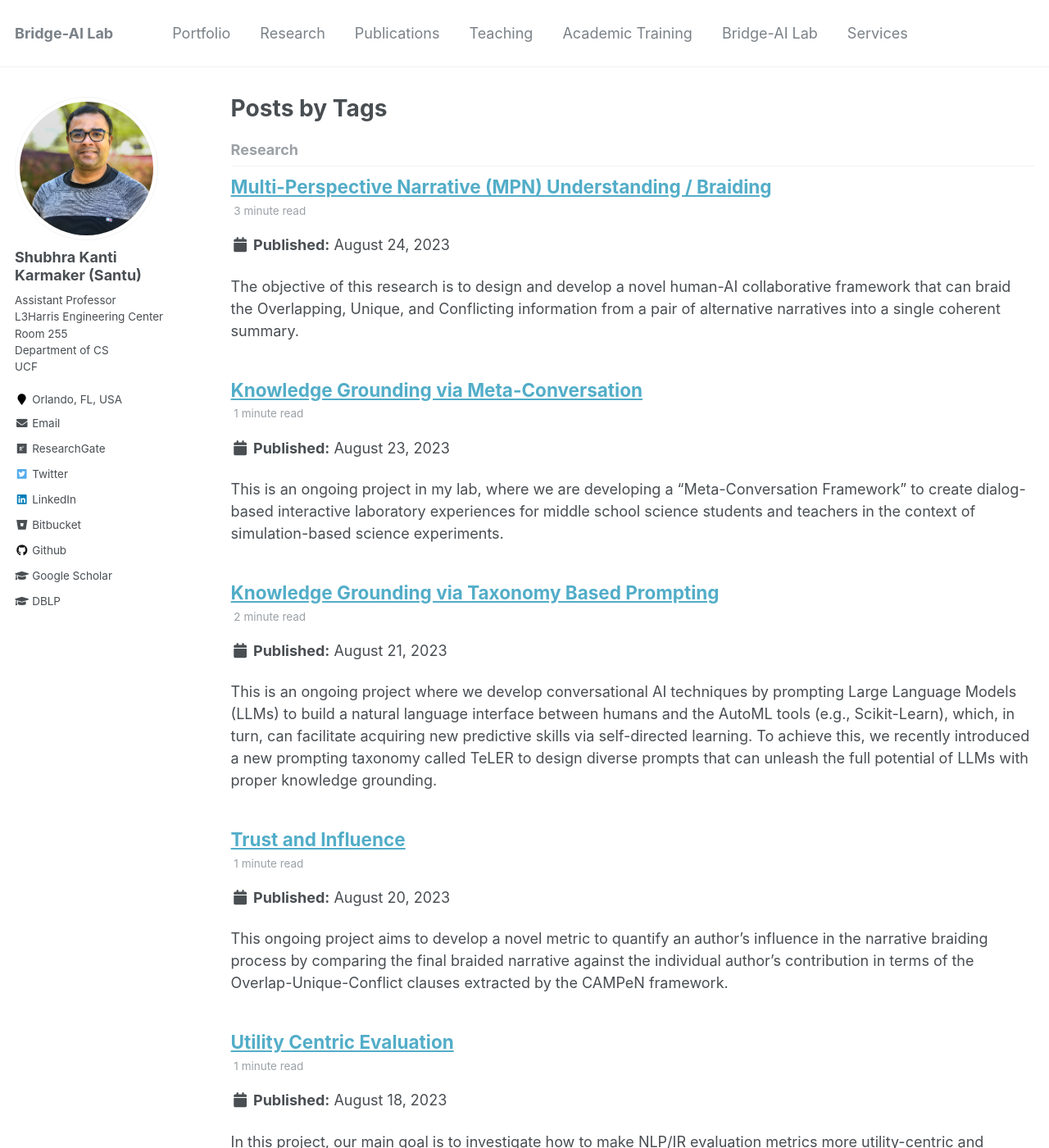
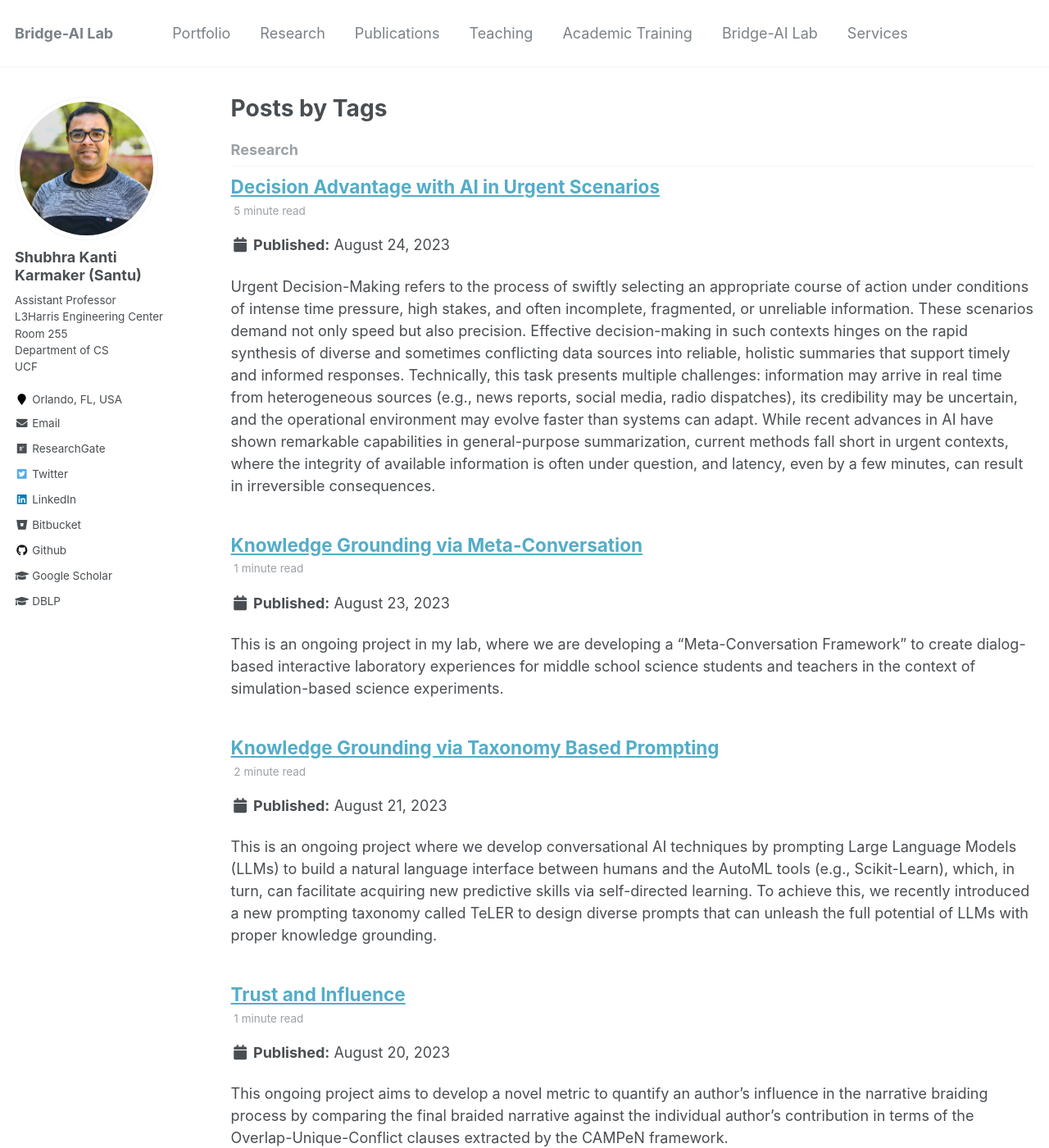
Before and after one commit to karmake2/karmake2.github.io, a Jekyll site: the page built from _pages/tag-archive.html, in a window 1280 px wide and 1400 px high. Shown: the whole window at 82% size. Built offline with Jekyll 4.4.1, drawn with Linux system fonts in a browser that asks for light colours; some of the changed text lies outside the part shown.

Commit message:
Update 2023-08-24-Narrative.md

```diff
--- a/_posts/2023-08-24-Narrative.md
+++ b/_posts/2023-08-24-Narrative.md
@@ -1,5 +1,5 @@
 ---
-title: 'Multi-Perspective Narrative (MPN) Understanding / Braiding'
+title: 'Decision Advantage with AI in Urgent Scenarios'
 date: 2023-08-24
 permalink: /posts/2023/08/CAMPeN/
 tags:
@@ -7,42 +7,43 @@ tags:
   - Vision
 ---
 
-The objective of this research is to design and develop a novel human-AI collaborative framework that can braid the Overlapping, Unique, and Conflicting information from a pair of alternative narratives into a single coherent summary.
+Urgent Decision-Making refers to the process of swiftly selecting an appropriate course of action under conditions of intense time pressure, high stakes, and often incomplete, fragmented, or unreliable information. These scenarios demand not only speed but also precision. Effective decision-making in such contexts hinges on the rapid synthesis of diverse and sometimes conflicting data sources into reliable, holistic summaries that support timely and informed responses. Technically, this task presents multiple challenges: information may arrive in real time from heterogeneous sources (e.g., news reports, social media, radio dispatches), its credibility may be uncertain, and the operational environment may evolve faster than systems can adapt. While recent advances in AI have shown remarkable capabilities in general-purpose summarization, current methods fall short in urgent contexts, where the integrity of available information is often under question, and latency, even by a few minutes, can result in irreversible consequences.
+
+To address these limitations, our group is currently focusing on the following two core research problems.
+
+
+Rapid Summarization in Urgent Scenarios
+======
+Imagine Florida’s Gulf Coast bracing for the impact of a powerful Category 5 hurricane rapidly approaching the shore. At Clearwater Bay’s Emergency Operations Center, Sheriff Maria Alvarez is mobilizing her team for an urgent response. As preparations unfold, a sequence of escalating events occurs as follows:
+
+<center>
+  <div style='display: flex; justify-content: center;'><img src='/images/Rapid.png' alt='Image not Loading' style='height:450px;' align='middle'></div><br>
+</center>
+<br>
+
+- [6:30 PM] As she listens to the news on TV, the anchor reports, “The hurricane has intensified to 165
+mph and is expected to make landfall two hours ahead of schedule”.
+- [6:35 PM] Social media is exploded with frantic posts: “Flooding at Clearwater Marina!”; “Trapped in
+Cedar Pines Retirement Home!”; “We’re stuck-no buses moving!”.
+- [6:46 PM] Maria’s deputy Jim radios in: “A school bus carrying 26 children is stranded near marina”.
+- [6:47 PM] Sheriff Maria Alvarez looks through the window, and all she sees is a dark blue sky.
+- [6:48 PM] A 911 call from an unidentified source reports that several seniors at the retirement home are
+refusing to evacuate as floodwaters rapidly climb.
+[6:52 PM] The National Weather Service issues a dire alert: “Evacuate immediately. Bridge expected to
+close within 40 minutes”.
+
+Now, imagine Maria, who is tasked with swiftly selecting an appropriate course of action under conditions of time pressure, high stakes, and incomplete or fragmented information, including unverified information. Things can quickly become intractable as a continuous influx of new information is received and the situation changes rapidly. This type of high-stakes, time-sensitive scenario exemplifies what is known as Urgent Decision-Making—the process of rapidly identifying and executing the most appropriate course of action despite limited, unreliable, or evolving information. Such scenarios are common during crises like natural disasters, public health emergencies, and security threats, and have historically resulted in significant loss of life and economic damage in the USA. In fact, multiple U.S. federal agencies estimate that inadequate urgent responses continue to cost the nation between <b>$500 billion</b> and <b>$1.5 trillion</b> annually, with each minute of faster action having the potential to save over <b>149,000 lives</b> and prevent billions in losses. This project is focused on addressing these challenges by establishing the first comprehensive computational framework for <b>Rapid Synthesis of Reliable Holistic Summaries</b>.
+
+
+Holistic Situational Awareness with Multi-Perspective Narrative Understanding (Funded by AFOSR)
+======
+Multi-Perspective Narratives (MPNs) are ubiquitous and very useful for verifying information from different alternative narratives, and thus, MPNs facilitate more informed decisions by providing a concise overall picture of the current situation. Despite great progress in the area of natural language processing (NLP), computers are still far from being able to analyze multi-perspective narratives accurately; addressing this limitation is the focus of this project.
+
+In this ongoing project, we are developing a novel human-AI collaborative framework called CAMPeN ("Collaborative Analytics of Multi-Perspective Narratives''), where the AI, given multiple alternative narratives as input, first extracts a set of candidate clauses w.r.t. the Overlap-Unique-Conflict criteria, separately, in a zero-shot fashion. Next, the human actively verifies clauses that were labeled with low confidence by the AI. Finally, the machine braids the high-confidence/verified clauses to construct the ultimate Overlap-Unique-Conflict style summary, which will be presented to the user. The major benefits of the proposed framework are two-fold: 1) it enables domain experts in fields other than machine learning/NLP (e.g., a military general) to quickly dig out/verify interesting hypotheses from multiple alternative narratives/descriptions without worrying about the underlying computational techniques and thus, democratizes AI, and 2) it can quickly verify facts and claims about real-world events by analyzing alternative narratives and braid them into a single narrative with a higher degree of Information Assurance.
 
 <center>
   <div style='display: flex; justify-content: center;'><img src='/images/CAMPeN.png' alt='Image not Loading' style='height:450px;' align='middle'></div><br>
 </center>
 <br>
 
-
-Overview of Project CAMPeN
-======
-Multi-Perspective Narratives (MPNs) are ubiquitous and very useful for verifying information from different alternative narratives, and thus, MPNs facilitate more informed decisions by providing a concise overall picture of the current situation. Despite great progress in the area of natural language processing (NLP), computers are still far from being able to analyze multi-perspective narratives accurately; addressing this limitation is the focus of this project.
-
-In this ongoing project, we are developing a novel human-AI collaborative framework called CAMPeN (``Collaborative Analytics of Multi-Perspective Narratives''), where the AI, given multiple alternative narratives as input, first extracts a set of candidate clauses w.r.t. the Overlap-Unique-Conflict criteria, separately, in a zero-shot fashion. Next, the human actively verifies clauses that were labeled with low confidence by the AI. Finally, the machine braids the high-confidence/verified clauses to construct the ultimate Overlap-Unique-Conflict style summary, which will be presented to the user. The major benefits of the proposed framework are two-fold: 1) it enables domain experts in fields other than machine learning/NLP (e.g., a military general) to quickly dig out/verify interesting hypotheses from multiple alternative narratives/descriptions without worrying about the underlying computational techniques and thus, democratizes AI, and 2) it can quickly verify facts and claims about real-world events by analyzing alternative narratives and braid them into a single narrative with a higher degree of Information Assurance.
-
-This project adopts both zero-shot and reinforcement learning approaches for extracting overlapping, unique, and conflicting information from alternative narratives that can be trained in a self-supervised fashion without requiring a large collection of training data; therefore, the proposed framework needs minimal human supervision in comparison to the existing Multi-Document Summarization techniques. Additionally, the project borrows intuitions and insights from the classical set theory and applies the properties of set operators to develop novel reward/loss functions to enable effective training of reinforcement learning-based extraction networks.
-
-
-
-Objectives of Project CAMPeN
-======
-The proposed work includes the following objectives.
-
-<ol>
-
-<li>Design and develop a novel human-AI collaborative framework that can braid the Overlapping, Unique, and Conflicting information from a pair of alternative narratives into a single coherent summary.</li>
-
-<li>Conduct research on how to extract overlapping information from a pair of alternative narratives and paraphrase the overlap.</li>
-
-<li>Given a pair of alternative narratives as inputs, conduct research on how to extract unique information present exclusively in each input narrative and identify interesting, unique information.</li>
-
-<li>Conduct research on how to extract conflicting information from a pair of alternative narratives and how to resolve the conflict via effective human-AI collaboration.</li>
-
-<li>Design and Develop novel metrics for quantifying Author Influence by applying the proposed Human-AI collaborative framework.</li>
-
-<li>Conduct a thorough quantitative and qualitative evaluation of the proposed human-AI collaborative framework.</li>
-
-<li>Determine whether the proposed Human-AI collaborative framework performs similarly or differently in a language other than English.</li>
-
- </ol>
+This project adopts both zero-shot and reinforcement learning approaches for extracting overlapping, unique, and conflicting information from alternative narratives that can be trained in a self-supervised fashion without requiring a large collection of training data; therefore, the proposed framework needs minimal human supervision in comparison to the existing Multi-Document Summarization techniques. Additionally, the project borrows intuitions and insights from classical set theory and applies the properties of set operators to develop novel reward/loss functions to enable effective training of reinforcement learning-based extraction networks.
```
